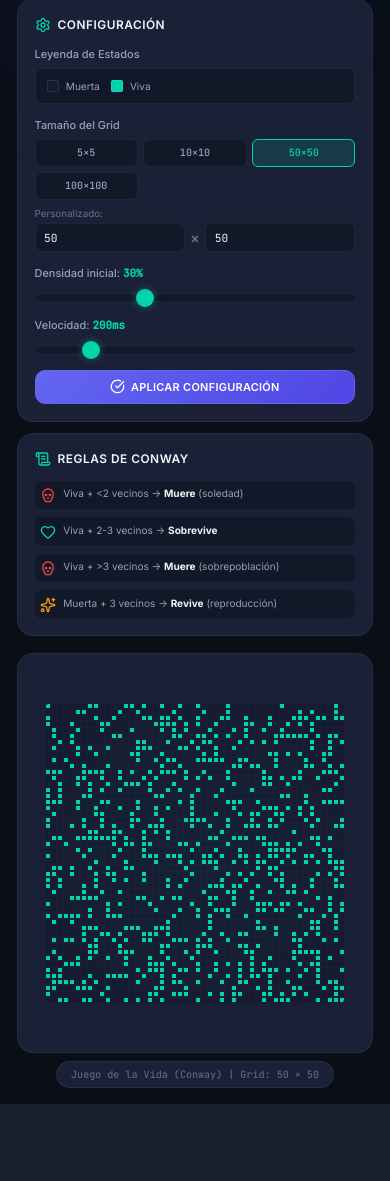
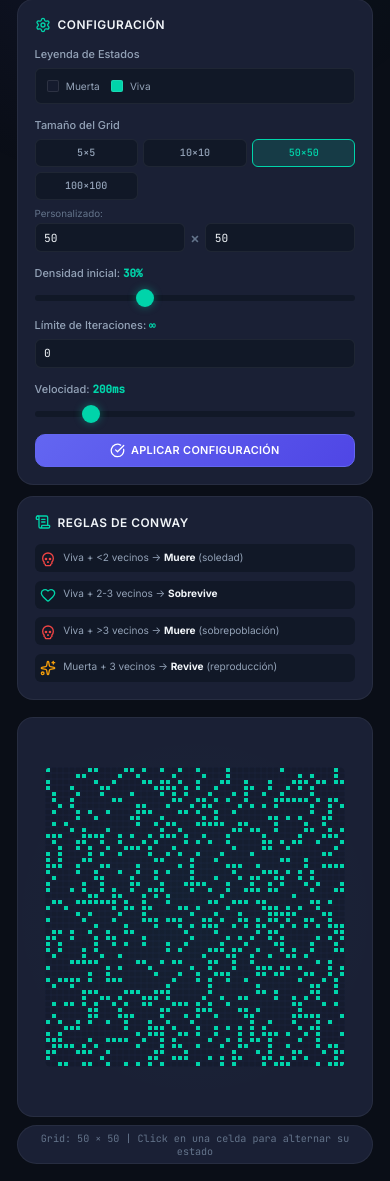
Before and after one commit to Ramosjhonatan-test/AutomatasCelulares, a Flask app: page /parte1 in a window 390 px wide. Shown: the part 541-1722 px from the top of the page. Before the commit the page ends 1645 px from the top, so only its background shows below. Run offline with Flask 3, Linux system fonts and the light colour scheme.

Commit message:
Resposivo mejorado y añadido limite de iteraciones en la parte 2

```diff
--- a/static/js/game.js
+++ b/static/js/game.js
@@ -69,6 +69,14 @@ class GameController {
             });
             const data = await response.json();
             this._updateFromData(data);
+
+            // Verificar límite de iteraciones definido por el usuario
+            const target = parseInt(document.getElementById('input-iterations')?.value) || 0;
+            if (this.isRunning && target > 0 && data.generation >= target) {
+                this.pause();
+                this._showFinalReport(data);
+                return;
+            }
 
             if (this.isRunning && data.alive === 0 && preAlive > 0 && this.mode === 'conway') {
                 this.pause();
@@ -185,9 +193,38 @@ class GameController {
             this._updateLegend();
         }
 
-        document.getElementById('grid-info').textContent = `${data.mode_name} | Grid: ${this.rows} × ${this.cols}`;
         this._resizeCanvas();
         this._render();
+    }
+
+    _showFinalReport(data) {
+        let title = "Simulación Finalizada";
+        let msg = "";
+        let icon = "clipboard-check";
+
+        if (this.mode === 'epidemic') {
+            title = "Reporte Final de Epidemia";
+            icon = "activity";
+            msg = `
+                <div style="margin-top: 8px; border-top: 1px solid rgba(255,255,255,0.1); padding-top: 8px;">
+                    <p>Días alcanzados: <strong>${data.generation}</strong></p>
+                    <p style="color: #ef4444;">Enfermos actuales: <strong>${data.enfermos}</strong></p>
+                    <p style="color: #3b82f6;">Sanos: <strong>${data.sanos}</strong></p>
+                    <p style="color: #94a3b8;">Recuperados: <strong>${data.recuperados}</strong></p>
+                </div>
+            `;
+        } else {
+            title = "Reporte Final Conway";
+            icon = "layout-grid";
+            msg = `
+                <div style="margin-top: 8px; border-top: 1px solid rgba(255,255,255,0.1); padding-top: 8px;">
+                    <p>Generaciones: <strong>${data.generation}</strong></p>
+                    <p style="color: #00d4aa;">Células Vivas: <strong>${data.alive}</strong></p>
+                    <p style="color: #94a3b8;">Células Muertas: <strong>${data.dead}</strong></p>
+                </div>
+            `;
+        }
+        this._showToast(title, msg, icon, 12000);
     }
 
 
@@ -276,6 +313,15 @@ class GameController {
             if (this.isRunning) { clearInterval(this.intervalId); this.intervalId = setInterval(() => this._stepOnce(), this.speed); }
         };
 
+        const iterInput = document.getElementById('input-iterations');
+        if (iterInput) {
+            iterInput.oninput = (e) => {
+                const val = parseInt(e.target.value) || 0;
+                const display = document.getElementById('iterations-limit-value');
+                if (display) display.textContent = val > 0 ? val : '∞';
+            };
+        }
+
         this.canvas.onclick = (e) => {
             const rect = this.canvas.getBoundingClientRect();
             const col = Math.floor((e.clientX - rect.left) / this.cellSize);
--- a/templates/parte1.html
+++ b/templates/parte1.html
@@ -154,6 +154,14 @@
                     <input type="range" id="input-density" class="slider" min="5" max="80" value="30">
                 </div>
 
+                <!-- Límite de Iteraciones -->
+                <div class="config-group">
+                    <label class="config-label">
+                        Límite de Iteraciones: <span id="iterations-limit-value" class="highlight">∞</span>
+                    </label>
+                    <input type="number" id="input-iterations" class="input-field full-width" value="0" min="0" placeholder="0 para infinito">
+                </div>
+
                 <!-- Velocidad -->
                 <div class="config-group">
                     <label class="config-label">
```
Also changed, not shown: templates/landing.html (+49 -1 lines), templates/parte2.html (+8 -0 lines).
